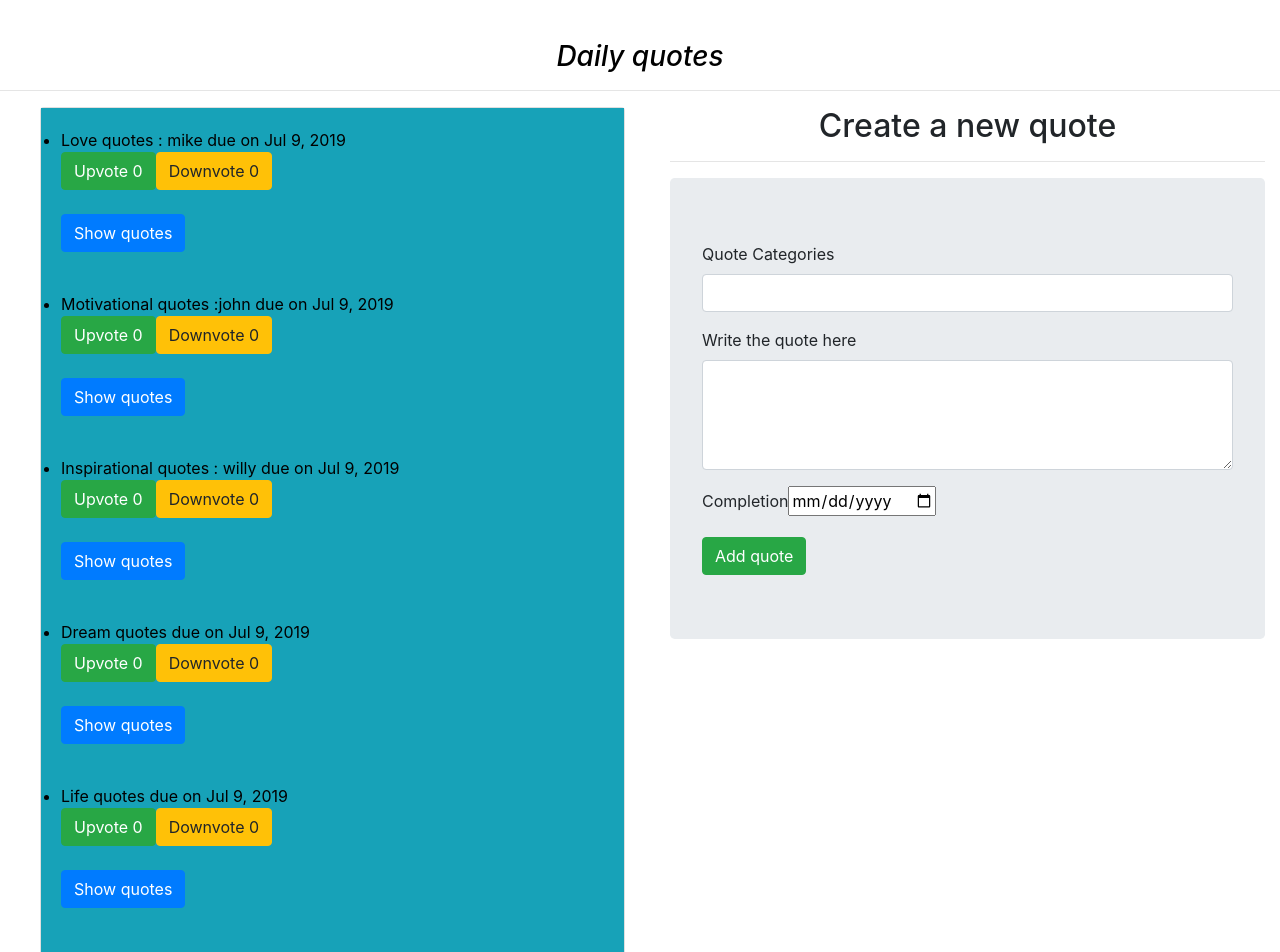
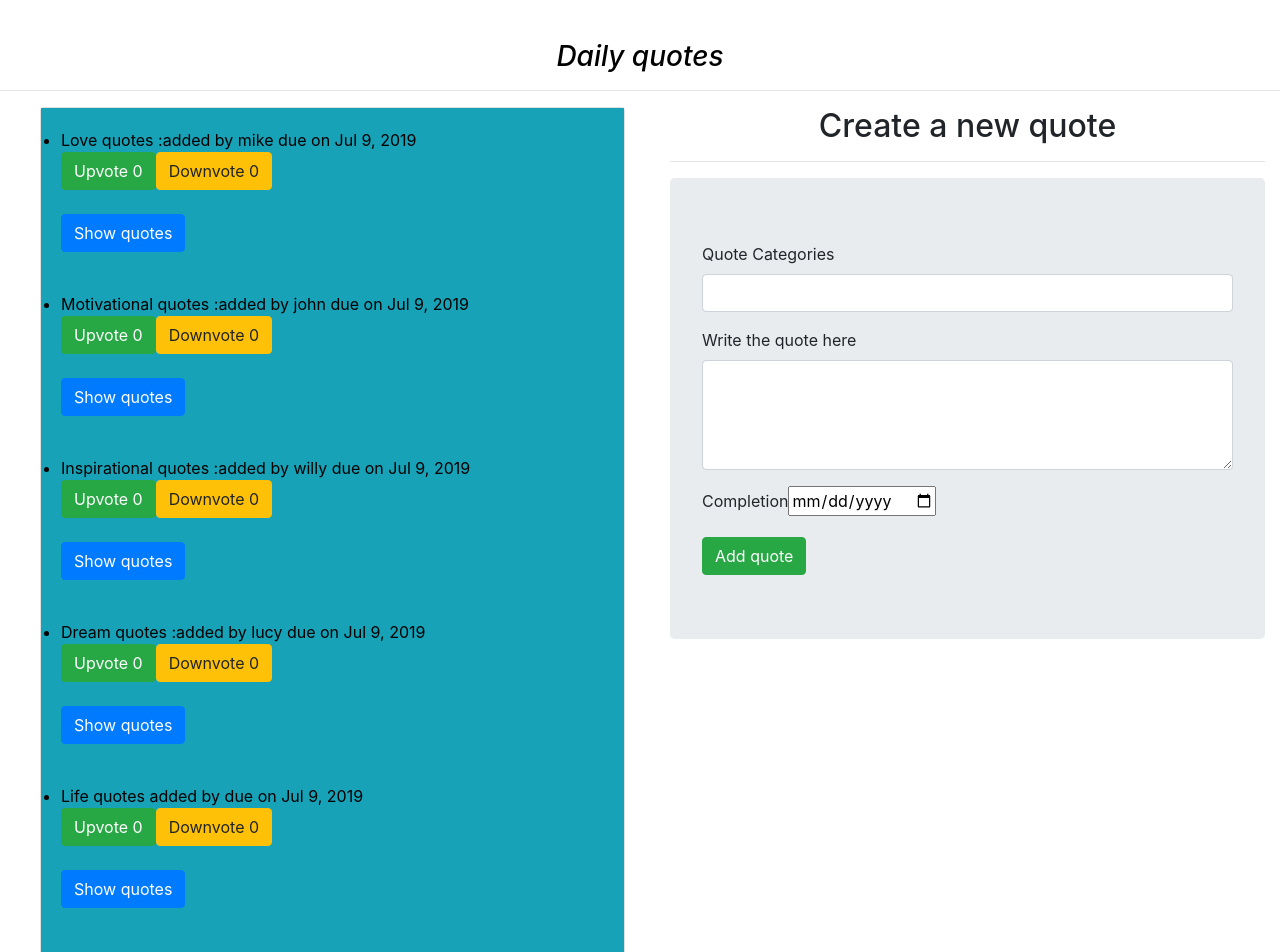
Before and after one commit to michael760odhiambo/My-quotes, an Angular app: page / in a window 1280 px wide. Shown: the part 360-1312 px from the top of the page. Built offline with nearby package versions, Linux system fonts and the light colour scheme.

Commit message:
save lucy added quote

```diff
--- a/src/app/quote/quote.component.ts
+++ b/src/app/quote/quote.component.ts
@@ -9,11 +9,11 @@ import { Quote } from '../quote';
 export class QuoteComponent implements OnInit {
 
   quotes: Quote[] = [
-  new Quote(1,'Love quotes : mike','1)A friend is someone who knows all about you and still loves you, 2) Darkness cannot drive out darkness only light can do that Hate cannot drive out hate only love can do that,3)We accept the love we think we deserve', new Date(2019,6,9)),
-  new Quote(2,'Motivational quotes :john','1)Successful people don’t become that way overnight, 2)Push yourself, because no one else is going to do it for you, 3)Why pushing yourself to the limit is the best way to see what you’re capable of, 4) Dream it. Wish it. Do it.', new Date(2019,6,9)),
-   new Quote(3,'Inspirational quotes : willy','1)Dont judge each day by the harvest you reap but by the seeds that you plant, 2)Write it on your heart that every day is the best day in the year, 3)Every moment is a fresh beginning, 4)Without His love I can do nothing, with His love there is nothing I cannot do', new Date(2019,6,9)),
-   new Quote(4,'Dream quotes','1)A dream doesnt become reality through magic; it takes sweat, determination and hard work, 2)All our dreams can come true, if we have the courage to pursue them, 3)Hold fast to dreams, for if dreams die, life is a broken-winged bird that cannot fly, 4)The future belongs to those who believe in the beauty of their dreams', new Date(2019,6,9)),
-   new Quote(5,'Life quotes','1)Love For All, Hatred For None, 2)Change the world by being yourself, 3)Every moment is a fresh beginning, 4)Never regret anything that made you smile', new Date(2019,6,9)),
+  new Quote(1,'Love quotes :added by mike','1)A friend is someone who knows all about you and still loves you, 2) Darkness cannot drive out darkness only light can do that Hate cannot drive out hate only love can do that,3)We accept the love we think we deserve', new Date(2019,6,9)),
+  new Quote(2,'Motivational quotes :added by john','1)Successful people don’t become that way overnight, 2)Push yourself, because no one else is going to do it for you, 3)Why pushing yourself to the limit is the best way to see what you’re capable of, 4) Dream it. Wish it. Do it.', new Date(2019,6,9)),
+   new Quote(3,'Inspirational quotes :added by willy','1)Dont judge each day by the harvest you reap but by the seeds that you plant, 2)Write it on your heart that every day is the best day in the year, 3)Every moment is a fresh beginning, 4)Without His love I can do nothing, with His love there is nothing I cannot do', new Date(2019,6,9)),
+   new Quote(4,'Dream quotes :added by lucy','1)A dream doesnt become reality through magic; it takes sweat, determination and hard work, 2)All our dreams can come true, if we have the courage to pursue them, 3)Hold fast to dreams, for if dreams die, life is a broken-winged bird that cannot fly, 4)The future belongs to those who believe in the beauty of their dreams', new Date(2019,6,9)),
+   new Quote(5,'Life quotes added by ','1)Love For All, Hatred For None, 2)Change the world by being yourself, 3)Every moment is a fresh beginning, 4)Never regret anything that made you smile', new Date(2019,6,9)),
    new Quote(6,'Study quotes','Let us study things that are no more. It is necessary to understand them, if only to avoid them, 2)You cant study the darkness by flooding it with light, 3)The art of reading and studying consists in remembering the essentials and forgetting what is not essential, 4)The ink of the scholar is more holy than the blood of the martyr', new Date(2019,6,9)),
 
   ]
```
